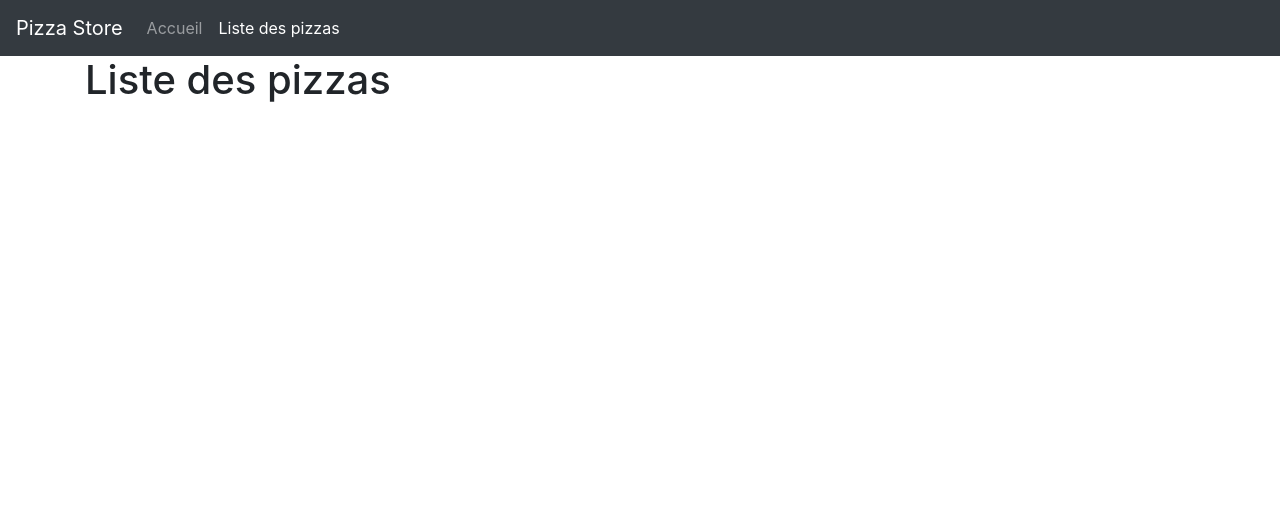
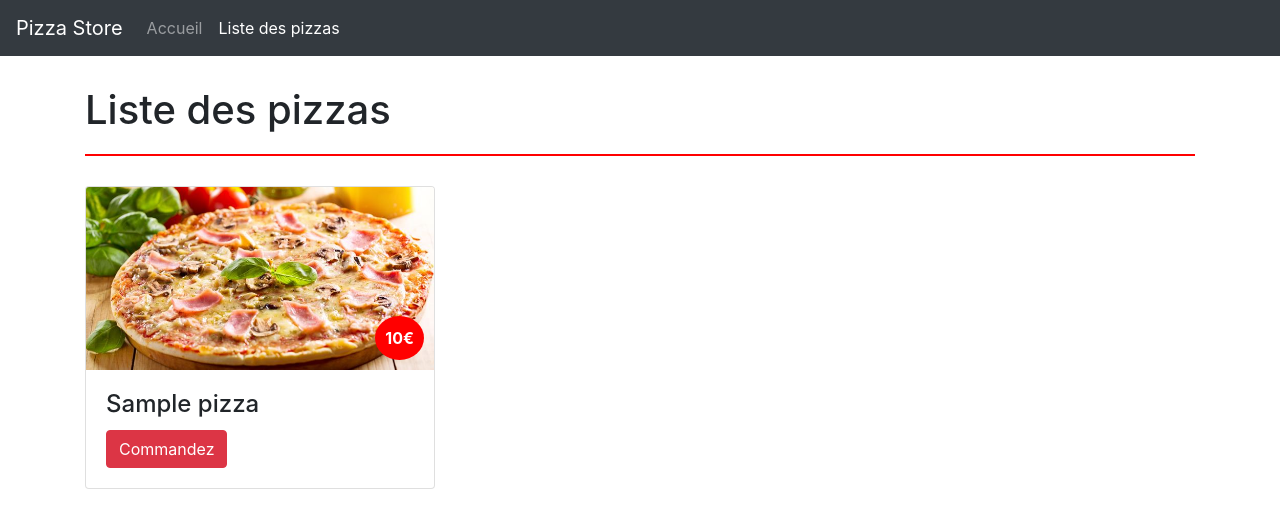
Before and after one commit to GaelleRunel/php, a PHP site: page /pizza_list.php in a window 1280 px wide. Shown: the top 528 px of the page. Run offline with PHP 8.4, Linux system fonts and the light colour scheme; tables that the repository leaves empty hold one stand-in row (values such as "Sample post").

Commit message:
Update pizzastore contents

```diff
--- a/13-pizzastore/assets/css/style.css
+++ b/13-pizzastore/assets/css/style.css
@@ -0,0 +1,28 @@
+.page-title{
+    border-bottom: 2px solid red;
+    padding-bottom: 20px;
+    margin: 30px 0;
+}
+
+.card-img-top-container{
+    overflow: hidden;
+}
+
+.card-img-top-zoom-effect{
+    transition: 1s;
+}
+
+.card-img-top-zoom-effect:hover{
+    transform:scale(1.3);
+}
+
+.pastille{
+    position: absolute;
+    background-color: red;
+    border-radius: 50%;
+    bottom: 10px;
+    right: 10px;
+    padding: 10px;
+    color: white;
+    font-weight: bold;
+}
--- a/13-pizzastore/config/database.php
+++ b/13-pizzastore/config/database.php
@@ -1,7 +1,7 @@
 <?php
 
 try{
-$db = new PDO('mysql:host=localhost;dbname=pizzastre;charset=utf8', 'root', '', [
+$db = new PDO('mysql:host=localhost;dbname=pizzastore;charset=utf8', 'root', '', [
     PDO::ATTR_ERRMODE => PDO::ERRMODE_WARNING,
     PDO::ATTR_DEFAULT_FETCH_MODE => PDO::FETCH_ASSOC,
 ]);
--- a/13-pizzastore/pizza_list.php
+++ b/13-pizzastore/pizza_list.php
@@ -2,14 +2,40 @@
 <?php
 $currentPageTitle = 'Nos pizzas';
 
-require_once(__DIR__.'/partials/header.php'); ?>
+require_once(__DIR__.'/partials/header.php');
+
+//récuperer la liste des pizzas
+$query = $db->query('SELECT * FROM pizza');
+$pizzas = $query->fetchAll();
+?>
 
      <!-- ======================= MAIN =========================== -->
 
     <main class="container">
 
-        <h1>Liste des pizzas</h1>
+        <h1 class="page-title">Liste des pizzas</h1>
 
+        <div class="row">
+            <?php
+            // on affiche la liste des pizzas
+                foreach ($pizzas as $pizza){ ?>
+
+                    <div class= "col-md-4">
+                        <div class="card mb-4">
+                            <div class="card-img-top-container position-relative">
+                                <img class="card-img-top card-img-top-zoom-effect" src="assets/img/pizza-reine.jpg" alt="<?php $pizza['name']; ?>">
+                                <div class="pastille">10€</div>
+                            </div>
+
+                            <div class="card-body">
+                               <h4 class="card-title"><?php echo $pizza['name']; ?></h4>
+                               <a href="#" class="btn btn-danger">Commandez</a>
+                            </div>
+                        </div>
+                    </div>
+
+            <?php } ?>
+        </div>
     </main>
 
     <!-- ======================= SCRIPTS =========================== -->
```
Also changed, not shown: 13-pizzastore/assets/img/pizza-reine.jpg (added).
